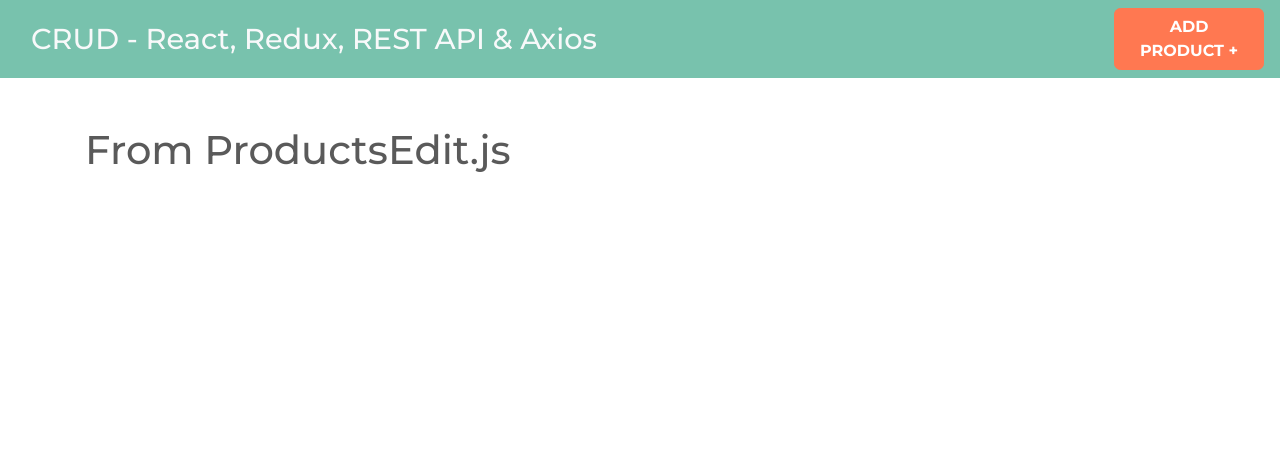
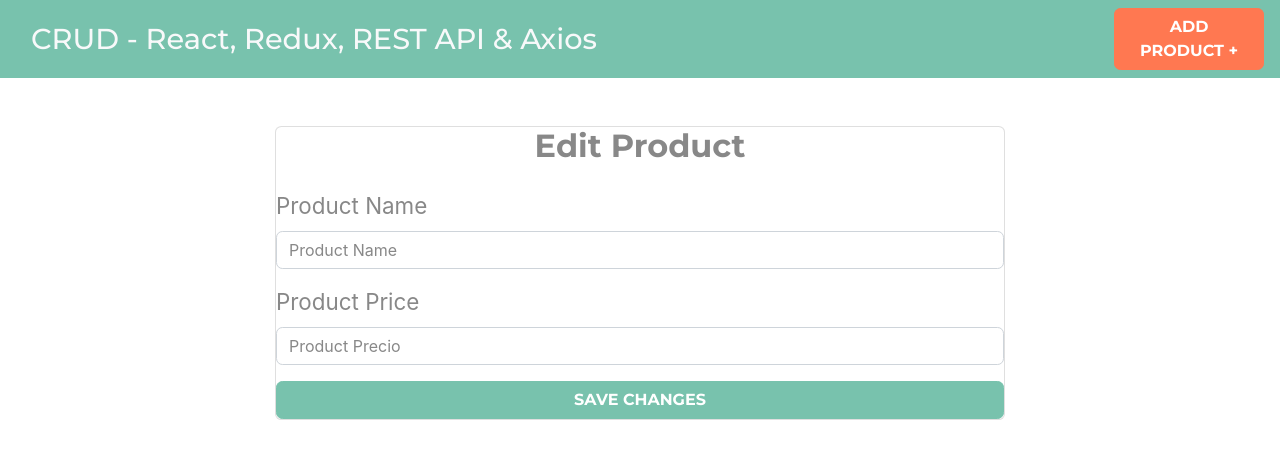
Before and after one commit to 2020-JAUG/React-Redux, a React (Create React App) app: page /products/edit/1 in a window 1280 px wide. Shown: the top 458 px of the page. Built offline with nearby package versions, Linux system fonts and the light colour scheme.

Commit message:
Create form to edit product

```diff
--- a/src/components/EditProduct.js
+++ b/src/components/EditProduct.js
@@ -2,7 +2,44 @@
 
 const EditProduct = () => {
     return (
-        <h1>From ProductsEdit.js</h1>
+        <div className="row justify-content-center">
+             <div className="col-md-8">
+                 <div className="card">
+                     <div className="body">
+                         <h2 className="text-center mb-4 font-weight-bold">
+                            Edit Product
+                         </h2>
+
+                         <form>
+                            <div className="form-group">
+                                <label>Product Name</label>
+                                <input
+                                    className="form-control"
+                                    type="text"
+                                    placeholder="Product Name"
+                                    name="name"
+                                />
+                            </div>
+
+                            <div className="form-group">
+                                <label>Product Price</label>
+                                <input
+                                    className="form-control"
+                                    type="number"
+                                    placeholder="Product Precio"
+                                    name="price"
+                                />
+                            </div>
+
+                            <button
+                                type="submit"
+                                className="btn btn-primary font-weight-bold text-uppercase d-bolock w-100"
+                                >Save Changes</button>
+                         </form>
+                     </div>
+                 </div>
+             </div>
+         </div>
      );
 }
 
```
